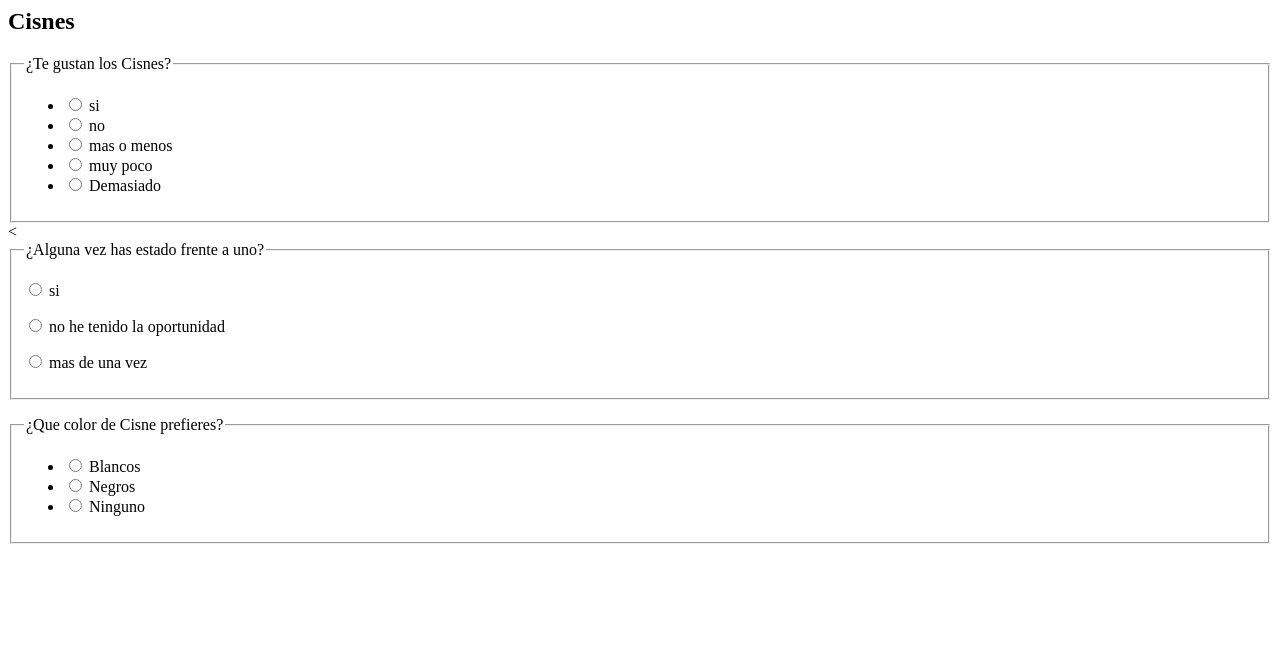
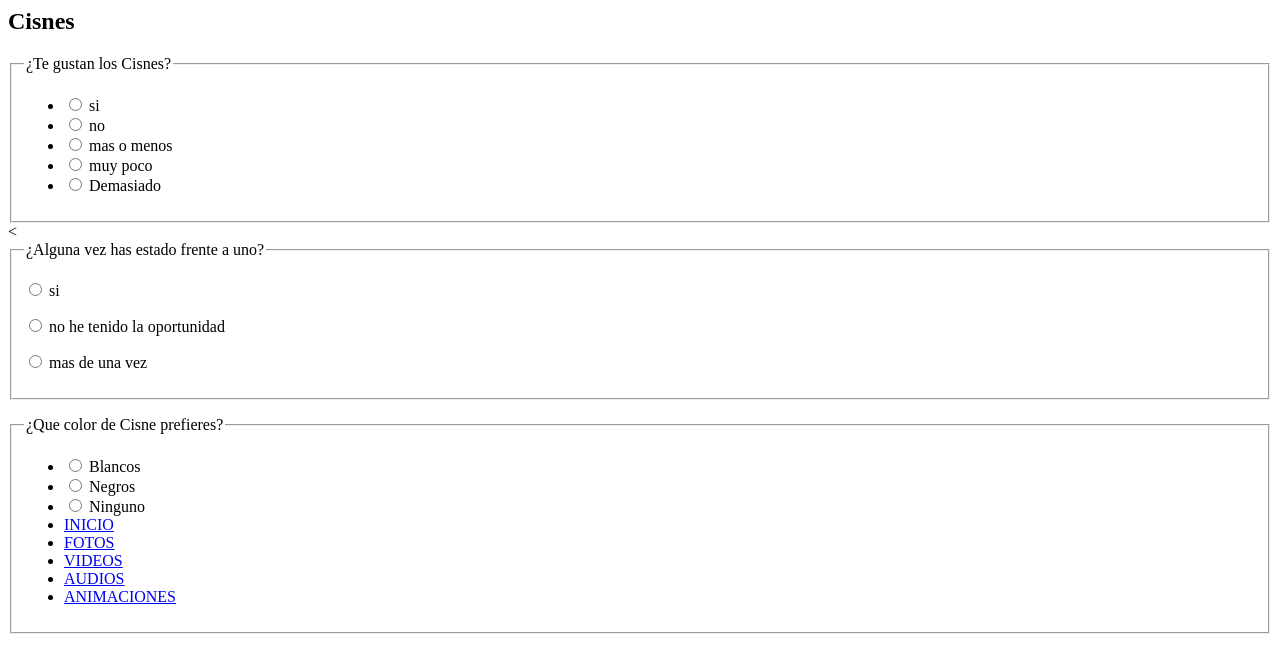
Before and after one commit to mrcxjc/web, a plain HTML site: page cisnes.html in a window 1280 px wide. Drawn offline with Linux system fonts and the light colour scheme.

Commit message:
Update cisnes.html

```diff
--- a/cisnes.html
+++ b/cisnes.html
@@ -79,3 +79,24 @@
               <input type="radio" id="title_1" name="title" value="K" >
               Ninguno
             </abel>
+
+
+
+
+	<NAV>
+				<li>
+					<a href="inicio2023.html">INICIO</a>
+				</li>
+   				<li>
+   					<a href="fotos.html">FOTOS</a>
+   				</li>
+    			<li>
+    				<a href="videos.html">VIDEOS</a>
+    			</li>
+    			<li>
+    				<a href="audios.html">AUDIOS</a>
+    			</li>
+    			<li>
+    				<a href="animaciones.html">ANIMACIONES</a>
+    			</li>
+  				</NAV>
```
